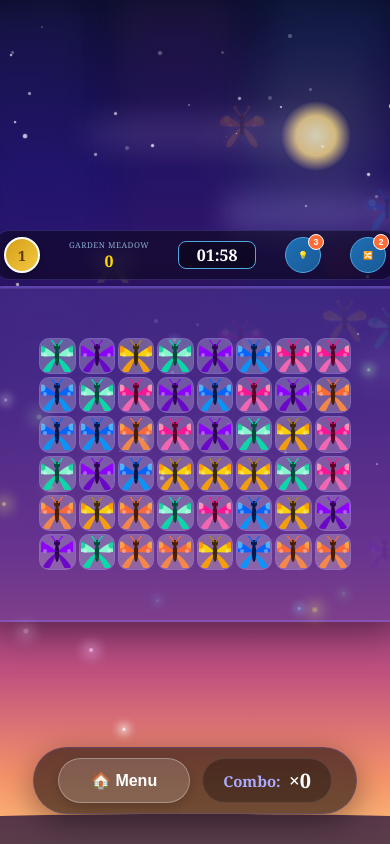
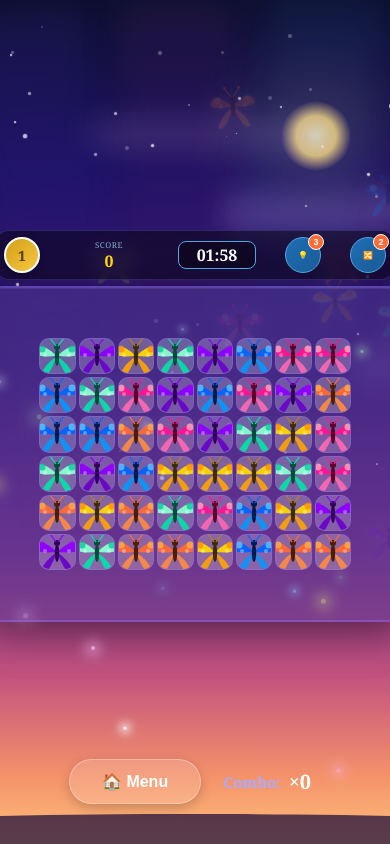
Before and after one commit to yeshakikani/Butterfly, a React (Vite) app: page / in a window 390 px wide. Both pictures are taken after a click on the button "▶ Play Now". Built offline with nearby package versions, Linux system fonts and the light colour scheme.

Commit message:
responsive

```diff
--- a/src/App.jsx
+++ b/src/App.jsx
@@ -1,4 +1,4 @@
-import { useState, useEffect, useRef, useCallback, memo } from "react";
+import React, { useState, useEffect, useRef, useCallback, memo } from "react";
 
 // ─── Butterfly Designs (12 unique species) ───────────────────────────────────
 const BUTTERFLIES = [
@@ -25,7 +25,7 @@ const ButterflyIcon = memo(({ bf, size = 52, flap = false, selected = false, del
   const showRight = wing === "both" || wing === "right";
 
   return (
-    <svg width={s} height={s} viewBox={`0 0 ${s} ${s}`} xmlns="http://www.w3.org/2000/svg" style={{ transition: "all 0.3s ease" }}>
+    <svg width={s} height={s} viewBox={`0 0 ${s} ${s}`} xmlns="http://www.w3.org/2000/svg" style={{ transition: "all 0.3s ease", overflow: "visible" }}>
       <defs>
         <filter id="glow" x="-20%" y="-20%" width="140%" height="140%">
           <feGaussianBlur stdDeviation="2" result="blur" />
@@ -37,14 +37,14 @@ const ButterflyIcon = memo(({ bf, size = 52, flap = false, selected = false, del
         <path
           d={`M${cx} ${cy} Q${cx - 18} ${cy - 16} ${cx - 22} ${cy - 5} Q${cx - 24} ${cy + 2} ${cx} ${cy}`}
           fill={bf.top} opacity="0.95"
-          style={{ transformOrigin: `${cx}px ${cy}px`, animation: flap ? "flapLeft 0.4s ease-in-out infinite alternate" : "none", animationDelay: `${delay}s` }}
+          style={{ transformOrigin: `${cx}px ${cy}px`, animation: flap ? "flapLeft 0.25s ease-in-out infinite alternate, shimmer 2s infinite ease-in-out" : "none", animationDelay: `${delay}s` }}
         />
       )}
       {showRight && (
         <path
           d={`M${cx} ${cy} Q${cx + 18} ${cy - 16} ${cx + 22} ${cy - 5} Q${cx + 24} ${cy + 2} ${cx} ${cy}`}
           fill={bf.top} opacity="0.95"
-          style={{ transformOrigin: `${cx}px ${cy}px`, animation: flap ? "flapRight 0.4s ease-in-out infinite alternate" : "none", animationDelay: `${delay}s` }}
+          style={{ transformOrigin: `${cx}px ${cy}px`, animation: flap ? "flapRight 0.25s ease-in-out infinite alternate, shimmer 2s infinite ease-in-out" : "none", animationDelay: `${delay}s` }}
         />
       )}
       {/* Lower wings */}
@@ -52,38 +52,50 @@ const ButterflyIcon = memo(({ bf, size = 52, flap = false, selected = false, del
         <path
           d={`M${cx} ${cy} Q${cx - 14} ${cy + 10} ${cx - 16} ${cy + 20} Q${cx - 10} ${cy + 26} ${cx} ${cy}`}
           fill={bf.mid} opacity="0.9"
-          style={{ transformOrigin: `${cx}px ${cy}px`, animation: flap ? "flapLeft 0.5s ease-in-out infinite alternate" : "none", animationDelay: `${delay}s` }}
+          style={{ transformOrigin: `${cx}px ${cy}px`, animation: flap ? "flapLeft 0.3s ease-in-out infinite alternate, shimmer 3s infinite ease-in-out" : "none", animationDelay: `${delay}s` }}
         />
       )}
       {showRight && (
         <path
           d={`M${cx} ${cy} Q${cx + 14} ${cy + 10} ${cx + 16} ${cy + 20} Q${cx + 10} ${cy + 26} ${cx} ${cy}`}
           fill={bf.mid} opacity="0.9"
-          style={{ transformOrigin: `${cx}px ${cy}px`, animation: flap ? "flapRight 0.5s ease-in-out infinite alternate" : "none", animationDelay: `${delay}s` }}
+          style={{ transformOrigin: `${cx}px ${cy}px`, animation: flap ? "flapRight 0.3s ease-in-out infinite alternate, shimmer 3s infinite ease-in-out" : "none", animationDelay: `${delay}s` }}
         />
       )}
       {/* Wing patterns */}
       {showLeft && (
-        <>
+        <g style={{ transformOrigin: `${cx}px ${cy}px`, animation: flap ? "flapLeft 0.25s ease-in-out infinite alternate" : "none", animationDelay: `${delay}s` }}>
           <circle cx={cx - 15} cy={cy - 7} r="3.5" fill={bf.bot} opacity="0.75" />
           <circle cx={cx - 12} cy={cy - 1} r="2" fill="white" opacity="0.35" />
-        </>
+        </g>
       )}
       {showRight && (
-        <>
+        <g style={{ transformOrigin: `${cx}px ${cy}px`, animation: flap ? "flapRight 0.25s ease-in-out infinite alternate" : "none", animationDelay: `${delay}s` }}>
           <circle cx={cx + 15} cy={cy - 7} r="3.5" fill={bf.bot} opacity="0.75" />
           <circle cx={cx + 12} cy={cy - 1} r="2" fill="white" opacity="0.35" />
-        </>
+        </g>
       )}
-      {/* Body */}
-      <ellipse cx={cx} cy={cy + 1} rx={wing === "both" ? 2.2 : 1.1} ry="9" fill={bf.body} />
-      {wing === "both" && <circle cx={cx} cy={cy - 9} r="3" fill={bf.body} />}
 
-      {/* Antennae */}
-      {showLeft && <line x1={cx - 1} y1={cy - 10} x2={cx - 7} y2={cy - 18} stroke={bf.antenna} strokeWidth="1.2" />}
-      {showRight && <line x1={cx + 1} y1={cy - 10} x2={cx + 7} y2={cy - 18} stroke={bf.antenna} strokeWidth="1.2" />}
-      {showLeft && <circle cx={cx - 7} cy={cy - 19} r="1.5" fill={bf.antenna} />}
-      {showRight && <circle cx={cx + 7} cy={cy - 19} r="1.5" fill={bf.antenna} />}
+      {/* Body Group with Bobbing */}
+      <g style={{ animation: flap ? "bodyBob 0.5s ease-in-out infinite alternate" : "none" }}>
+        {/* Body */}
+        <ellipse cx={cx} cy={cy + 1} rx={wing === "both" ? 2.2 : 1.1} ry="9" fill={bf.body} />
+        {wing === "both" && <circle cx={cx} cy={cy - 9} r="3" fill={bf.body} />}
+
+        {/* Antennae with Wiggle */}
+        {showLeft && (
+          <g style={{ transformOrigin: `${cx}px ${cy - 10}px`, animation: flap ? "antennaWiggle 0.6s ease-in-out infinite alternate" : "none" }}>
+            <line x1={cx - 1} y1={cy - 10} x2={cx - 7} y2={cy - 18} stroke={bf.antenna} strokeWidth="1.2" />
+            <circle cx={cx - 7} cy={cy - 19} r="1.5" fill={bf.antenna} />
+          </g>
+        )}
+        {showRight && (
+          <g style={{ transformOrigin: `${cx}px ${cy - 10}px`, animation: flap ? "antennaWiggle 0.6s ease-in-out infinite alternate-reverse" : "none" }}>
+            <line x1={cx + 1} y1={cy - 10} x2={cx + 7} y2={cy - 18} stroke={bf.antenna} strokeWidth="1.2" />
+            <circle cx={cx + 7} cy={cy - 19} r="1.5" fill={bf.antenna} />
+          </g>
+        )}
+      </g>
 
       {/* Selected glow */}
       {selected && (
@@ -154,10 +166,33 @@ function MergingButterfly({ bf, start1, start2, onDone }) {
     rot: Math.random() * 360,
   }))).current;
 
+  const trails = useRef(Array.from({ length: 6 }, (_, i) => ({ id: i, delay: i * 0.08 }))).current;
+  const sparkles = useRef(Array.from({ length: 12 }, (_, i) => ({
+    id: i,
+    x: Math.random() * 80 - 40,
+    y: Math.random() * 80 - 40,
+    size: 2 + Math.random() * 4,
+    delay: Math.random() * 0.5,
+  }))).current;
+
   if (phase === "merging") {
     const p = (pos.cx1 - start1.x) / (pos.midX - start1.x);
     return (
       <div style={{ position: "fixed", inset: 0, pointerEvents: "none", zIndex: 9999 }}>
+        {trails.map(t => (
+          <React.Fragment key={t.id}>
+            <div style={{
+              position: "absolute", left: pos.cx1 - 10, top: pos.cy1 - 10, width: 20, height: 20,
+              background: bf.top, borderRadius: "50%", opacity: 0.3, filter: "blur(4px)",
+              transform: `scale(${1 - t.delay * 2})`,
+            }} />
+            <div style={{
+              position: "absolute", left: pos.cx2 - 10, top: pos.cy2 - 10, width: 20, height: 20,
+              background: bf.mid, borderRadius: "50%", opacity: 0.3, filter: "blur(4px)",
+              transform: `scale(${1 - t.delay * 2})`,
+            }} />
+          </React.Fragment>
+        ))}
         <div style={{ position: "absolute", left: pos.cx1 - 26, top: pos.cy1 - 26, transform: `rotate(${p * 180}deg)` }}>
           <ButterflyIcon bf={bf} size={52} wing="left" flap={true} />
         </div>
@@ -173,8 +208,18 @@ function MergingButterfly({ bf, start1, start2, onDone }) {
     <div style={{ position: "fixed", left: pos.midX, top: pos.midY, pointerEvents: "none", zIndex: 9999, display: "flex", alignItems: "center", justifyContent: "center" }}>
       <style>{`
         @keyframes ripple { 0% { transform: scale(0.5); opacity: 1; border-width: 10px; } 100% { transform: scale(3.5); opacity: 0; border-width: 1px; } }
-        @keyframes petalOut { 0% { transform: translate(0,0) rotate(0); opacity: 1; } 100% { transform: translate(var(--dx), var(--dy)) rotate(var(--dr)); opacity: 0; } }
+        @keyframes petalOut { 0% { transform: translate(0,0) rotate(0) scale(1); opacity: 1; } 100% { transform: translate(var(--dx), var(--dy)) rotate(var(--dr)) scale(0.5); opacity: 0; } }
+        @keyframes sparkle { 0% { transform: scale(0) rotate(0deg); opacity: 0; } 50% { opacity: 1; } 100% { transform: scale(1.5) rotate(180deg); opacity: 0; } }
       `}</style>
+
+      {/* Sparkles */}
+      {sparkles.map(s => (
+        <div key={s.id} style={{
+          position: "absolute", left: s.x, top: s.y, width: s.size, height: s.size,
+          background: "white", borderRadius: "50%", boxShadow: `0 0 8px 2px ${bf.top}`,
+          animation: `sparkle 0.6s ease-out forwards`, animationDelay: `${s.delay}s`
+        }} />
+      ))}
 
       {/* Visual effects trigger only once at the start of exit */}
       <div style={{ position: "absolute", width: 60, height: 60, borderRadius: "50%", background: `radial-gradient(circle, ${bf.mid}66 0%, transparent 70%)`, animation: "ripple 0.6s ease-out forwards" }} />
@@ -202,16 +247,16 @@ function MergingButterfly({ bf, start1, start2, onDone }) {
 
 // ─── Level Configuration ───────────────────────────────────────────────────
 const LEVEL_CONFIG = {
-  1: { species: 6, time: 120, mode: "none", title: "Garden Meadow" },
-  2: { species: 7, time: 120, mode: "down", title: "Falling Petals" },
-  3: { species: 8, time: 120, mode: "up", title: "Ascending Skies" },
-  4: { species: 9, time: 120, mode: "left", title: "Western Coast" },
-  5: { species: 10, time: 120, mode: "right", title: "Eastern Shore" },
-  6: { species: 11, time: 120, mode: "split-h", title: "Divided Valley" },
-  7: { species: 12, time: 120, mode: "split-v", title: "Sky Split" },
-  8: { species: 12, time: 120, mode: "center-h", title: "Gravity Core" },
-  9: { species: 12, time: 120, mode: "center-v", title: "Vertical Pulse" },
-  10: { species: 12, time: 120, mode: "alternate", title: "Butterfly Storm" },
+  1: { species: 6, time: 120, mode: "none", title: "Score" },
+  2: { species: 7, time: 120, mode: "down", title: "Score" },
+  3: { species: 8, time: 120, mode: "up", title: "Score" },
+  4: { species: 9, time: 120, mode: "left", title: "Score" },
+  5: { species: 10, time: 120, mode: "right", title: "Score" },
+  6: { species: 11, time: 120, mode: "split-h", title: "Score" },
+  7: { species: 12, time: 120, mode: "split-v", title: "Score" },
+  8: { species: 12, time: 120, mode: "center-h", title: "Score" },
+  9: { species: 12, time: 120, mode: "center-v", title: "Score" },
+  10: { species: 12, time: 120, mode: "alternate", title: "Score" },
 };
 
 // ─── Game Grid Logic ──────────────────────────────────────────────────────────
@@ -408,18 +453,21 @@ const NatureBackground = memo(({ scene }) => {
   return (
     <div style={{ position: "absolute", inset: 0, overflow: "hidden", pointerEvents: "none", zIndex: 0 }}>
       <style>{`
-        @keyframes flapLeft { from { transform: rotateY(0deg); } to { transform: rotateY(45deg); } }
-        @keyframes flapRight { from { transform: rotateY(0deg); } to { transform: rotateY(-45deg); } }
+        @keyframes flapLeft { 0% { transform: rotateY(0deg) skewY(0deg); } 100% { transform: rotateY(70deg) skewY(-5deg); } }
+        @keyframes flapRight { 0% { transform: rotateY(0deg) skewY(0deg); } 100% { transform: rotateY(-70deg) skewY(5deg); } }
+        @keyframes bodyBob { 0% { transform: translateY(0px); } 100% { transform: translateY(-2px); } }
+        @keyframes antennaWiggle { 0% { transform: rotate(-5deg); } 100% { transform: rotate(10deg); } }
         @keyframes floatCloud { from { transform: translateX(-200px); } to { transform: translateX(calc(100vw + 200px)); } }
         @keyframes blinkStar { 0%, 100% { opacity: 0.2; } 50% { opacity: 0.8; transform: scale(1.1); } }
         @keyframes flyBug {
-          0% { transform: translate(0,0); }
-          25% { transform: translate(30px, -20px); }
-          50% { transform: translate(-20px, -40px); }
-          75% { transform: translate(20px, -10px); }
-          100% { transform: translate(0,0); }
+          0% { transform: translate(0,0) rotate(0deg); }
+          25% { transform: translate(40px, -30px) rotate(5deg); }
+          50% { transform: translate(-30px, -60px) rotate(-5deg); }
+          75% { transform: translate(30px, -20px) rotate(3deg); }
+          100% { transform: translate(0,0) rotate(0deg); }
         }
         @keyframes blinkFly { 0%, 100% { opacity: 0.3; } 50% { opacity: 1; } }
+        @keyframes shimmer { 0% { filter: brightness(1); } 50% { filter: brightness(1.3) contrast(1.1); } 100% { filter: brightness(1); } }
       `}</style>
       {/* Sky */}
       <div style={{ position: "absolute", inset: 0, background: skyGrad }} />
@@ -646,7 +694,7 @@ export default function App() {
     setTotalPairs(tp);
     setMatchedPairs(0);
     setSelected(null);
-    setScore(s => (lvl === 1 ? 0 : s)); // Keep score for next levels
+    setScore(0); // Reset score for every level
     setCombo(0);
     setTimeLeft(lvlConfig.time);
     setHints(prev => Math.max(3, prev));
@@ -1107,7 +1155,7 @@ export default function App() {
 
         {!isMini && (
           <div style={{ flex: 1, maxWidth: isSmall ? 80 : 180 }}>
-            <div style={{ fontSize: 9, color: "#88AACC", textAlign: "center", marginBottom: isSmall ? 2 : 4 }}>
+            <div style={{ fontSize: 18, color: "#88AACC", textAlign: "center", marginBottom: isSmall ? 2 : 4 }}>
               {matchedPairs}/{totalPairs}
             </div>
             <div style={{ height: isSmall ? 4 : 6, background: "rgba(255,255,255,0.15)", borderRadius: 4, overflow: "hidden" }}>
@@ -1151,7 +1199,7 @@ export default function App() {
           justifyContent: "center", transition: "transform 0.12s", flexShrink: 0,
           position: "relative",
         }}>
-          {isSmall ? "💡" : <>💡<span style={{ fontSize: 8 }}>HINT</span></>}
+          {isSmall ? "💡" : <>💡<span style={{ fontSize: 12 }}>HINT</span></>}
           <div style={{
             position: "absolute", top: -4, right: -4, background: "#FF6B35", color: "white",
             borderRadius: "50%", width: isSmall ? 14 : 18, height: isSmall ? 14 : 18, fontSize: isSmall ? 9 : 11, fontWeight: 700,
@@ -1168,7 +1216,11 @@ export default function App() {
           justifyContent: "center", transition: "transform 0.12s", flexShrink: 0,
           position: "relative",
         }}>
-          {isSmall ? "🔀" : <>🔀<span style={{ fontSize: 8 }}>MIX</span></>}
+          {isSmall ? "🔀" : <>🔀<span style={{
+            fontSize: 12
+
+
+          }}>MIX</span></>}
           <div style={{
             position: "absolute", top: -4, right: -4, background: "#FF6B35", color: "white",
             borderRadius: "50%", width: isSmall ? 14 : 18, height: isSmall ? 14 : 18, fontSize: isSmall ? 9 : 11, fontWeight: 700,
@@ -1270,12 +1322,12 @@ export default function App() {
         zIndex: 100,
         marginTop: isSmall ? 0 : 8,
         display: "flex", gap: 12, alignItems: "center",
-        background: isSmall ? "rgba(0,0,0,0.55)" : "transparent",
+        background: "transparent",
         padding: isSmall ? "10px 24px" : 0,
         borderRadius: isSmall ? 40 : 0,
-        border: isSmall ? "1px solid rgba(100,100,255,0.2)" : "none",
-        backdropFilter: isSmall ? "blur(12px)" : "none",
-        boxShadow: isSmall ? "0 8px 32px rgba(0,0,0,0.4)" : "none",
+        border: "none",
+        backdropFilter: "none",
+        boxShadow: "none",
       }}>
         <button onClick={() => { if (timerRef.current) clearInterval(timerRef.current); setScene("menu"); }} style={{
           background: "rgba(255,255,255,0.15)", color: "white",
@@ -1287,9 +1339,9 @@ export default function App() {
           boxShadow: "0 4px 12px rgba(0,0,0,0.2)",
         }}>🏠 Menu</button>
         <div style={{
-          background: "rgba(0,0,0,0.3)", padding: "8px 20px", borderRadius: 24,
+          background: "transparent", padding: "8px 10px", borderRadius: 24,
           display: "flex", alignItems: "center", gap: 8,
-          border: "1px solid rgba(255,255,255,0.1)"
+          border: "none"
         }}>
           <span style={{ color: "#AAF", fontSize: 15, fontWeight: 700 }}>Combo:</span>
           <span style={{
```
Also changed, not shown: package.json (line endings or trailing spaces).
